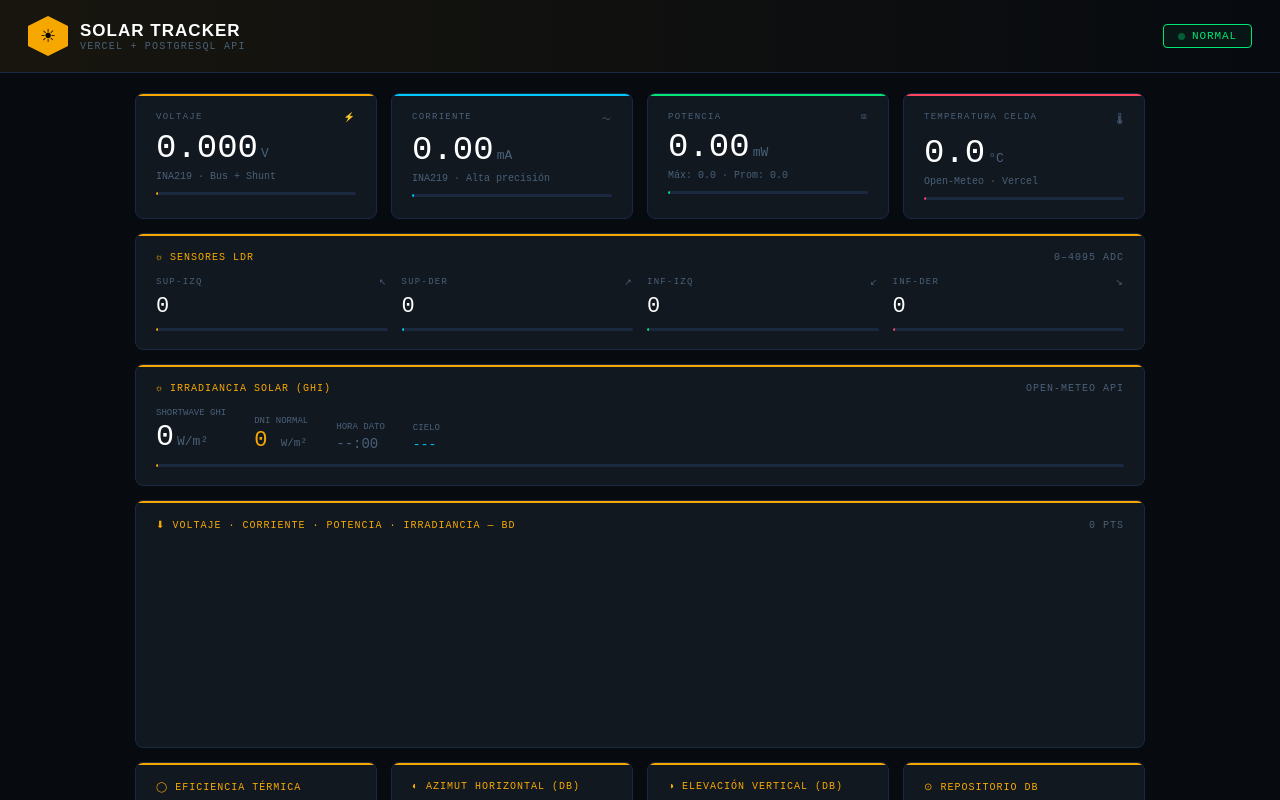
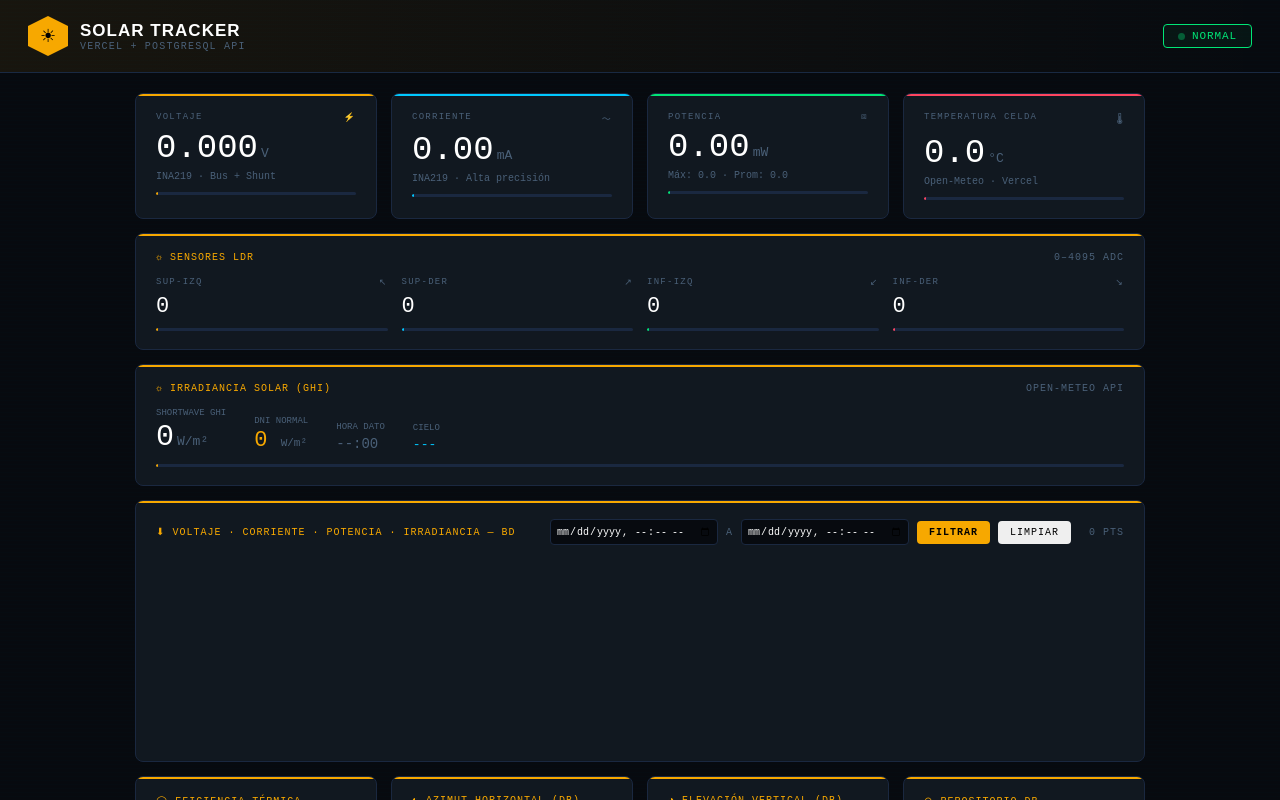
Before and after one commit to said019/SaidRomero, a Next.js app in the folder web-dashboard/: page / in a window 1280 px wide. Shown: the top 800 px of the page. Built offline with nearby package versions, Linux system fonts and the light colour scheme; no server answers; the database is empty.

Commit message:
Mejoras: Filtros de fecha en Next.js, intervalo BD de 2 mins y fix de temperatura de arranque

```diff
--- a/web-dashboard/src/app/api/data/route.ts
+++ b/web-dashboard/src/app/api/data/route.ts
@@ -1,14 +1,31 @@
 import pool from '@/lib/db';
 import { NextResponse } from 'next/server';
 
-export async function GET() {
+export const dynamic = 'force-dynamic';
+
+export async function GET(request: Request) {
   try {
-    // Fetch the latest 80 points to draw the chart, ordered chronologically (newest at the end)
-    const result = await pool.query(`
+    const { searchParams } = new URL(request.url);
+    const start = searchParams.get('start');
+    const end = searchParams.get('end');
+
+    let historyQuery = `
       SELECT * FROM (
         SELECT * FROM log_data ORDER BY id DESC LIMIT 80
       ) sub ORDER BY id ASC
-    `);
+    `;
+
+    const queryParams: any[] = [];
+    if (start && end) {
+      historyQuery = `
+        SELECT * FROM log_data
+        WHERE created_at >= $1 AND created_at <= $2
+        ORDER BY id ASC
+      `;
+      queryParams.push(start, end);
+    }
+
+    const result = await pool.query(historyQuery, queryParams);
 
     // Fetch the single absolute latest state for dashboard gauges
     const latestResult = await pool.query(`SELECT * FROM log_data ORDER BY id DESC LIMIT 1`);
--- a/web-dashboard/src/app/page.tsx
+++ b/web-dashboard/src/app/page.tsx
@@ -8,13 +8,22 @@ const ECLS = ['tn', 'te', 'te', 'ts'];
 export default function Dashboard() {
   const [data, setData] = useState<any>(null);
   const [history, setHistory] = useState<any[]>([]);
+  const [startDate, setStartDate] = useState<string>('');
+  const [endDate, setEndDate] = useState<string>('');
+  const [isFiltering, setIsFiltering] = useState<boolean>(false);
   const chartRef = useRef<HTMLCanvasElement>(null);
   const gaugeRef = useRef<HTMLCanvasElement>(null);
   const chartInstance = useRef<any>(null);
 
-  const fetchSensorData = async () => {
+  const fetchSensorData = async (filterMode = isFiltering) => {
     try {
-      const res = await fetch('/api/data');
+      let url = '/api/data';
+      if (filterMode && startDate && endDate) {
+        const startIso = new Date(startDate).toISOString();
+        const endIso = new Date(endDate).toISOString();
+        url += `?start=${encodeURIComponent(startIso)}&end=${encodeURIComponent(endIso)}`;
+      }
+      const res = await fetch(url);
       const json = await res.json();
       if (json.success && json.latest) {
         setData(json.latest);
@@ -27,9 +36,12 @@ export default function Dashboard() {
 
   useEffect(() => {
     fetchSensorData();
-    const interval = setInterval(fetchSensorData, 3000);
+    const interval = setInterval(() => {
+      // Solo actualizamos automáticamente si no estamos viendo un historial específico
+      if (!isFiltering) fetchSensorData(false);
+    }, 3000);
     return () => clearInterval(interval);
-  }, []);
+  }, [startDate, endDate, isFiltering]);
 
   useEffect(() => {
     if (chartRef.current && history.length > 0) {
@@ -300,7 +312,14 @@ export default function Dashboard() {
         <div className="card wide">
           <div className="ptitle">
             <span>&#11015; VOLTAJE · CORRIENTE · POTENCIA · IRRADIANCIA — BD</span>
-            <span style={{ color: 'var(--dim)' }}>{history.length} pts</span>
+            <div style={{ display: 'flex', gap: '8px', alignItems: 'center' }}>
+              <input type="datetime-local" style={{ background: 'var(--bg)', color: 'white', border: '1px solid var(--border)', padding: '5px', fontSize: '10px', fontFamily: 'var(--mono)', borderRadius: '4px' }} value={startDate} onChange={e => setStartDate(e.target.value)} />
+              <span style={{ color: 'var(--dim)', fontSize: '10px' }}>a</span>
+              <input type="datetime-local" style={{ background: 'var(--bg)', color: 'white', border: '1px solid var(--border)', padding: '5px', fontSize: '10px', fontFamily: 'var(--mono)', borderRadius: '4px' }} value={endDate} onChange={e => setEndDate(e.target.value)} />
+              <button className="btn bp" style={{ padding: '6px 12px' }} onClick={() => { setIsFiltering(true); fetchSensorData(true); }}>FILTRAR</button>
+              <button className="btn bd" style={{ padding: '6px 12px' }} onClick={() => { setIsFiltering(false); setStartDate(''); setEndDate(''); fetchSensorData(false); }}>LIMPIAR</button>
+              <span style={{ color: 'var(--dim)', marginLeft: '10px' }}>{history.length} pts</span>
+            </div>
           </div>
           <canvas ref={chartRef} height={180}></canvas>
         </div>
```
Also changed, not shown: 6 other files (tests, documents, lock files or other folders).
